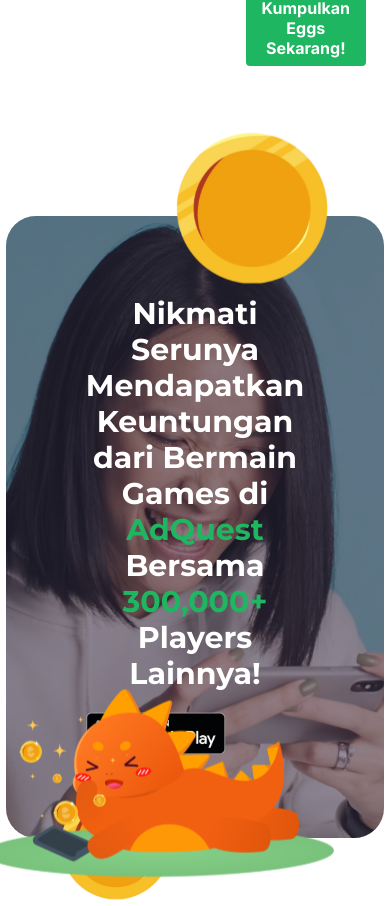
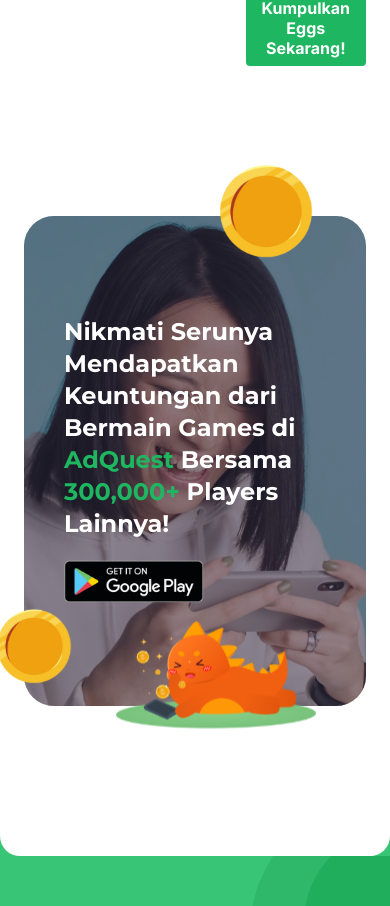
Before and after one commit to rainerregan/adquest-website-nextjs, a Next.js app: page / in a window 390 px wide. Shown: the part 2458-3364 px from the top of the page. Built offline with nearby package versions, Linux system fonts and the light colour scheme.

Commit message:
feat: CTA MObile

```diff
--- a/src/components/sections/steps/step-section.tsx
+++ b/src/components/sections/steps/step-section.tsx
@@ -26,9 +26,9 @@
         </div>
 
         <div className='relative'>
-          <Image src={illustKoin} alt='Image' className='absolute top-0 right-[50px] translate-y-[-55%] z-[3]' />
-          <Image width={120} height={120} src={illustKoin} alt='Image' className='absolute bottom-0 left-[50px] translate-y-[55%] z-[3]' />
-          <Image src={illustDino} alt='Image' className='absolute bottom-0 right-[50px] translate-y-[20%] z-[3] w-[350px]' />
+          <Image src={illustKoin} alt='Image' className='absolute top-0 right-[50px] translate-y-[-55%] w-[100px] md:w-[150px] z-[3]' />
+          <Image src={illustKoin} alt='Image' className='absolute bottom-[20px] md:bottom-0 left-[-30px] md:left-[50px] md:translate-y-[55%] w-[80px] md:w-[120px] z-[3]' />
+          <Image src={illustDino} alt='Image' className='absolute bottom-0 right-[50px] translate-y-[20%] z-[3] w-[200px] md:w-[350px]' />
 
           <div className='rounded-[30px] text-white relative overflow-clip'>
             <div className='w-full h-full absolute left-0 top-0 z-[-1]'>
@@ -41,8 +41,8 @@
               />
             </div>
 
-            <div className='flex flex-col justify-center p-[80px] z-[2] bg-main-gray-2/50'>
-              <h2 className='h2 z-[1]'>
+            <div className='flex flex-col justify-center px-[40px] py-[100px] md:p-[80px] z-[2] bg-main-gray-2/50'>
+              <h2 className='text-2xl md:text-3xl lg:text-6xl z-[1] mb-4'>
                 Nikmati Serunya Mendapatkan Keuntungan dari Bermain Games di <span className='text-main-green'>AdQuest</span> Bersama <span className='text-main-green'>300,000+</span> Players Lainnya!
               </h2>
 
```
